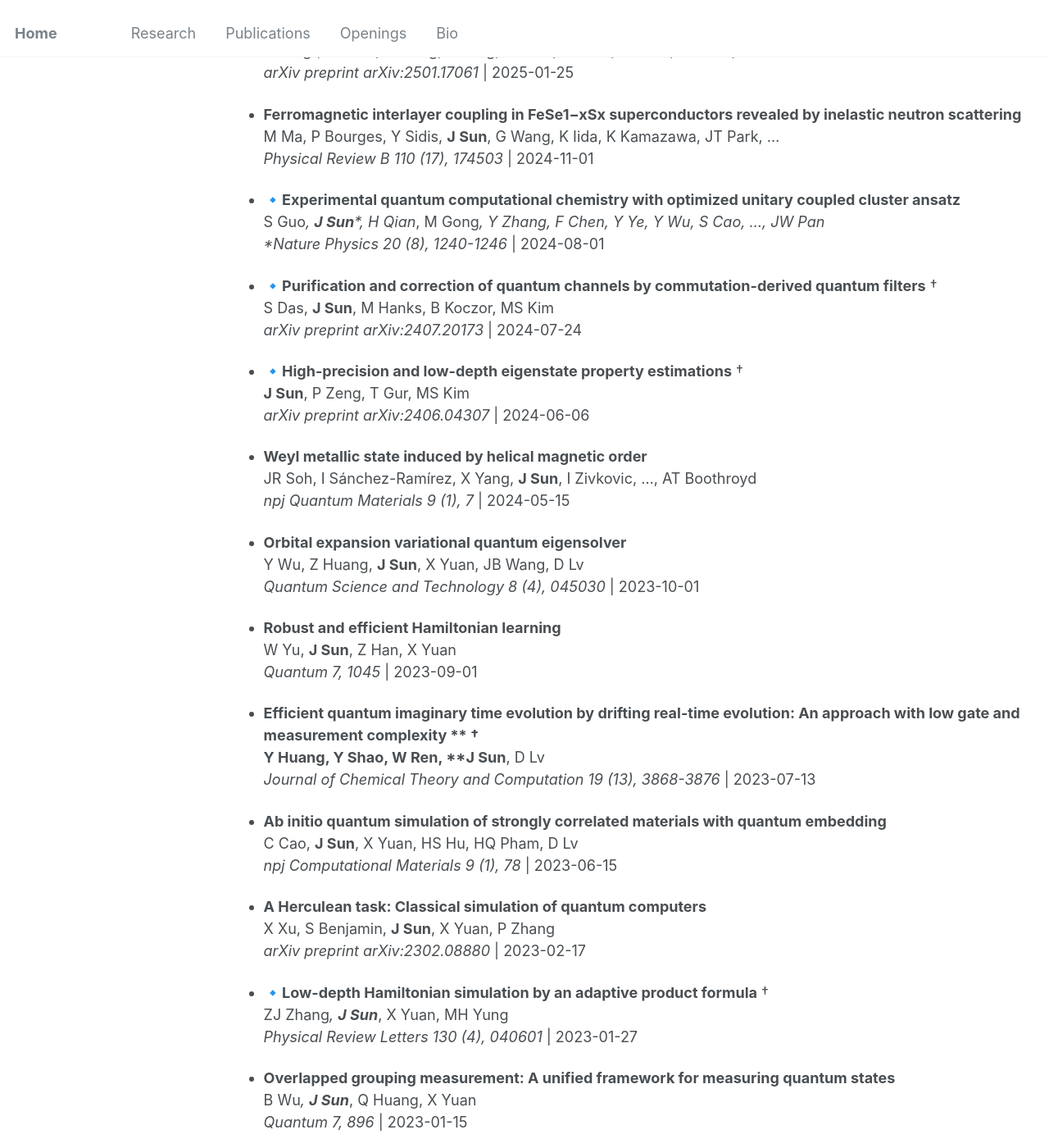
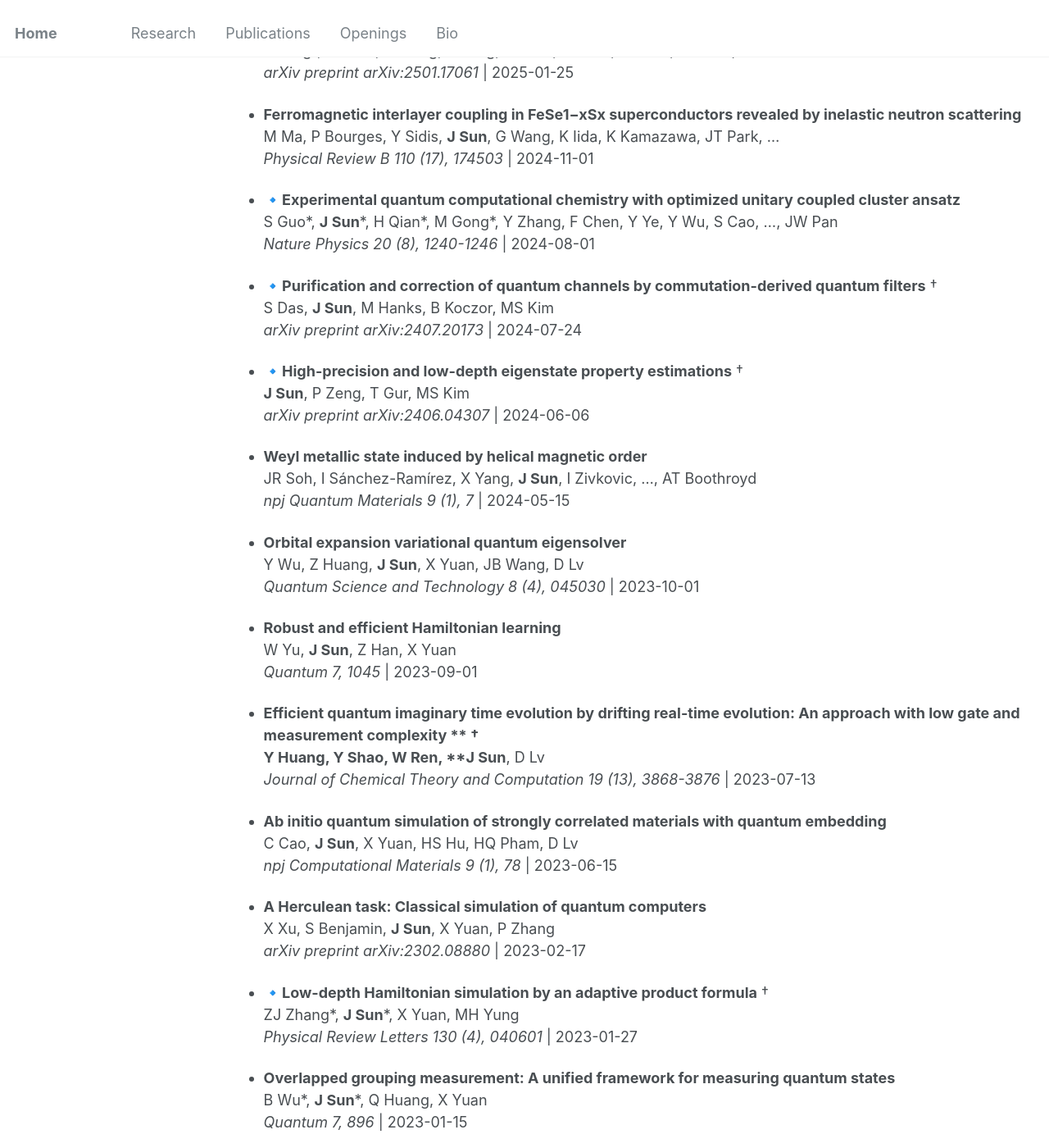
Before and after one commit to jinzhao-sun/jinzhao-sun.github.io, a Jekyll site: the page built from _pages/publications.md, in a window 1280 px wide and 1400 px high, scrolled down 818 px. Shown: the whole window at 82% size. Built offline with Jekyll 4.4.1, drawn with Linux system fonts in a browser that asks for light colours; some of the changed text lies outside the part shown.

```diff
--- a/_pages/publications.md
+++ b/_pages/publications.md
@@ -44,7 +44,7 @@ Find descriptions of my research works under **Research**.
   *Physical Review B 110 (17), 174503* | 2024-11-01
 
 - 🔹**Experimental quantum computational chemistry with optimized unitary coupled cluster ansatz**
-  S Guo*, **J Sun**\*, H Qian*, M Gong*, Y Zhang, F Chen, Y Ye, Y Wu, S Cao, ..., JW Pan
+  S Guo\*, **J Sun**\*, H Qian\*, M Gong\*, Y Zhang, F Chen, Y Ye, Y Wu, S Cao, ..., JW Pan
   *Nature Physics 20 (8), 1240-1246* | 2024-08-01
 
 - 🔹**Purification and correction of quantum channels by commutation-derived quantum filters** †<br>
@@ -80,11 +80,11 @@ Find descriptions of my research works under **Research**.
   *arXiv preprint arXiv:2302.08880* | 2023-02-17
 
 - 🔹**Low-depth Hamiltonian simulation by an adaptive product formula** †<br>
-  ZJ Zhang*, **J Sun***, X Yuan, MH Yung
+  ZJ Zhang\*, **J Sun**\*, X Yuan, MH Yung
   *Physical Review Letters 130 (4), 040601* | 2023-01-27
 
 - **Overlapped grouping measurement: A unified framework for measuring quantum states**
-  B Wu*, **J Sun***, Q Huang, X Yuan
+  B Wu\*, **J Sun**\*, Q Huang, X Yuan
   *Quantum 7, 896* | 2023-01-15
 
 - 🔹**Towards a variational Jordan–Lee–Preskill quantum algorithms** †<br>
@@ -96,7 +96,7 @@ Find descriptions of my research works under **Research**.
   *Physical Review Letters 129 (12), 120505* | 2022-09-16
 
 - **Quantum computing quantum monte carlo**
-  Y Zhang*, Y Huang*, **J Sun***, D Lv, X Yuan
+  Y Zhang\*, Y Huang\*, **J Sun***, D Lv, X Yuan
   *arXiv preprint arXiv:2206.10431* | 2022-06-21
 
 - **Exploring quantum many-body systems from the viewpoints of quantum computing and spectroscopy**
```
